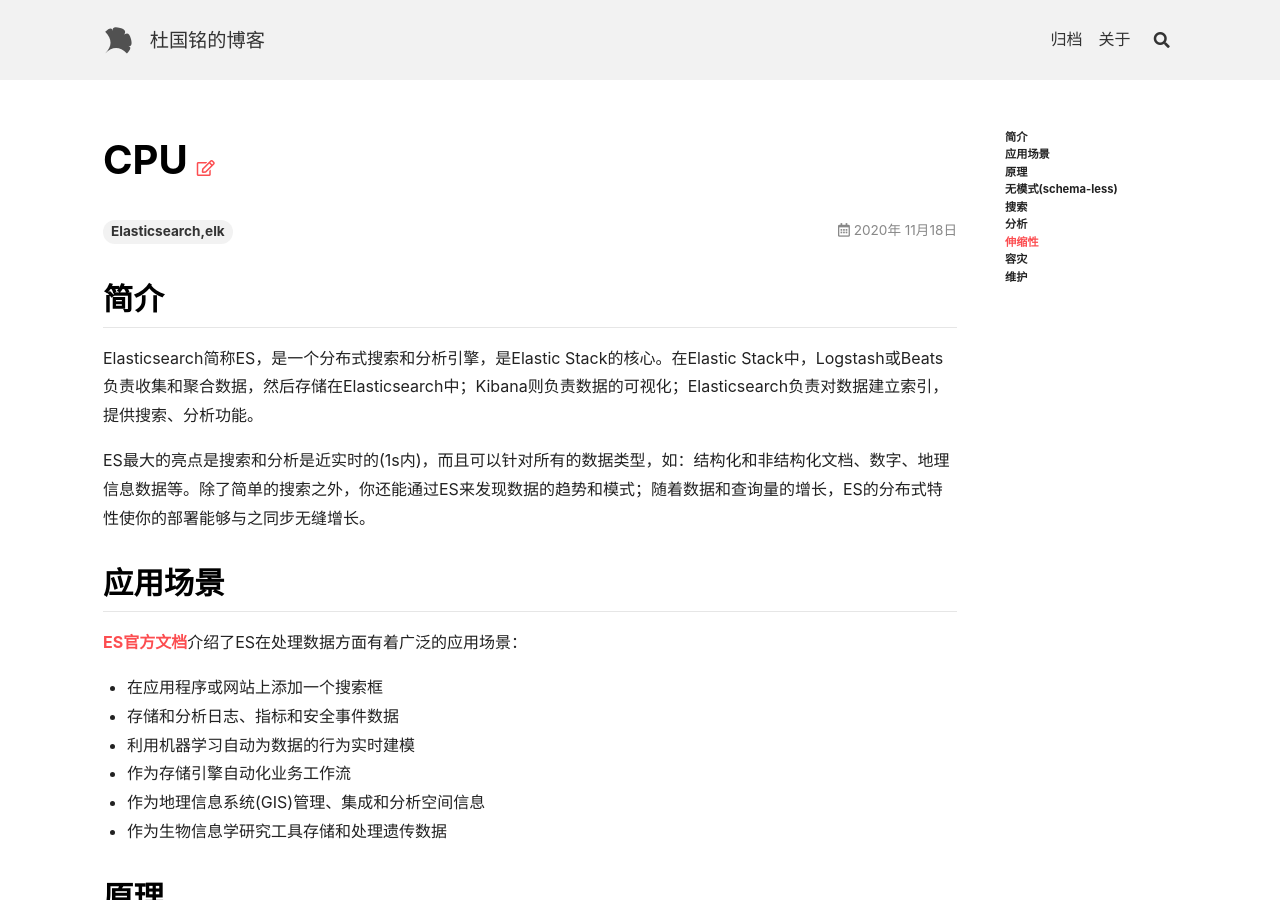
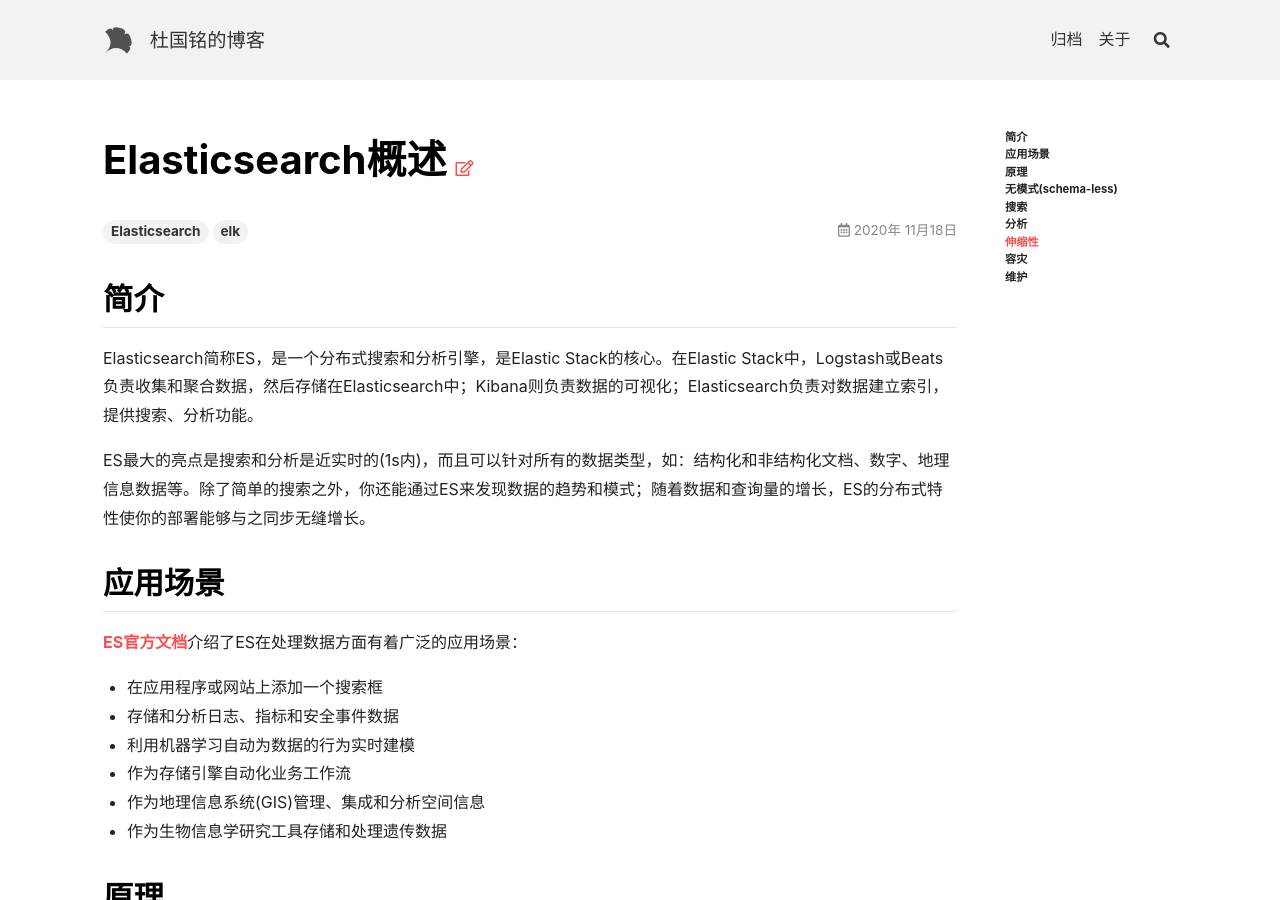
Before and after one commit to bits-bean/bigbugbean.github.io, a Jekyll site: the page built from _posts/elk/2020-11-18-Elasticsearch概述.md, in a window 1280 px wide and 900 px high. Built offline with Jekyll 4.4.1, drawn with Linux system fonts in a browser that asks for light colours; nearby versions of some CDN libraries.

Commit message:
新增文章

```diff
--- a/_posts/elk/2020-11-18-Elasticsearch概述.md
+++ b/_posts/elk/2020-11-18-Elasticsearch概述.md
@@ -1,6 +1,6 @@
 ---
-title: CPU
-tags: Elasticsearch,elk
+title: Elasticsearch概述
+tags: Elasticsearch elk
 typora-copy-images-to: ..\..\assets\blog_img
 typora-root-url: ..\..
 ---
```
